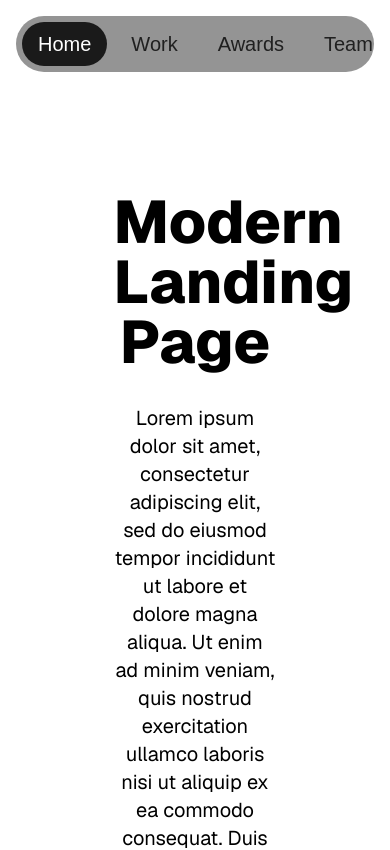
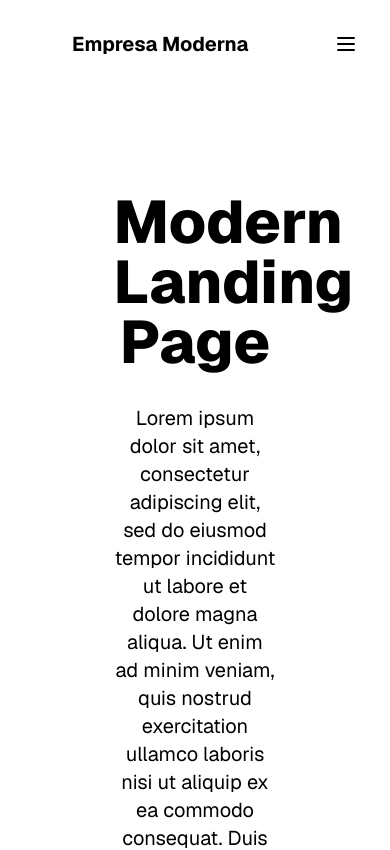
Before and after one commit to sergiomb04/testings-web, a Next.js app: page / in a window 390 px wide. Shown: the top 850 px of the page. Built offline with nearby package versions, Linux system fonts and the light colour scheme.

Commit message:
add navbar logo w/text + mobile responsive

```diff
--- /dev/null
+++ b/src/app/components/navbar/NavLogoComp.jsx
@@ -0,0 +1,10 @@
+import Image from "next/image";
+
+export default function NavLogoComp() {
+    return (
+        <div className={"flex gap-2 justify-center align-middle items-center font-sans font-bold w-max text-xl"}>
+            <Image src="/logo.svg" alt="Logo" width={40} height={10} color="white"/>
+            <p>Empresa Moderna</p>
+        </div>
+    )
+}
--- a/src/app/components/navbar/NavbarComponent.jsx
+++ b/src/app/components/navbar/NavbarComponent.jsx
@@ -1,27 +1,36 @@
 "use client";
-import {usePathname} from "next/navigation";
-import {LayoutGroup, motion} from "framer-motion";
+import { usePathname } from "next/navigation";
+import { LayoutGroup, motion } from "framer-motion";
 import Link from "next/link";
-import {useState} from "react";
+import {useEffect, useState} from "react";
+import NavLogoComp from "@/app/components/navbar/NavLogoComp";
 
 const links = [
-    {href: "/", title: "Home"},
-    {href: "/work", title: "Work"},
-    {href: "/awards", title: "Awards"},
-    {href: "/team", title: "Team"},
-    {href: "/prices", title: "Prices"},
-    {href: "/contact", title: "Contact"},
+    { href: "/", title: "Home" },
+    { href: "/work", title: "Work" },
+    { href: "/awards", title: "Awards" },
+    { href: "/team", title: "Team" },
+    { href: "/prices", title: "Prices" },
+    { href: "/contact", title: "Contact" },
 ];
 
 export default function NavbarComponent() {
     const pathname = usePathname();
     const [hovered, setHovered] = useState(null);
+    const [mobileNavOpen, setMobileNavOpen] = useState(false);
+
+    useEffect(() => {
+        setMobileNavOpen(false);
+    }, [pathname]);
 
     return (
-        <div className="flex justify-center">
+        <div className="flex items-center justify-between min-md:justify-start min-md:gap-12 w-full p-2">
+            <NavLogoComp />
+
+            {/* Links desktop */}
             <LayoutGroup id="navbar">
                 <ul
-                    className="flex gap-2 overflow-x-auto no-scrollbar p-1.5 bg-[#949494] rounded-full"
+                    className="hidden md:flex gap-2 p-1.5 bg-[#949494] rounded-full"
                     onMouseLeave={() => setHovered(null)}
                 >
                     {links.map((link) => (
@@ -36,11 +45,44 @@
                     ))}
                 </ul>
             </LayoutGroup>
+
+            {/* Botón hamburguesa mobile */}
+            <button className="md:hidden p-2" onClick={() => setMobileNavOpen(!mobileNavOpen)}>
+                <svg
+                    className="w-6 h-6"
+                    fill="none"
+                    stroke="currentColor"
+                    viewBox="0 0 24 24"
+                >
+                    <path
+                        strokeLinecap="round"
+                        strokeLinejoin="round"
+                        strokeWidth="2"
+                        d="M4 6h16M4 12h16M4 18h16"
+                    />
+                </svg>
+            </button>
+
+            {/* Menú mobile desplegable */}
+            {mobileNavOpen && (
+                <div className="absolute top-16 right-4 bg-white shadow-lg rounded-xl p-4 flex flex-col gap-2 md:hidden z-50">
+                    {links.map((link) => (
+                        <Link
+                            key={link.href}
+                            href={link.href}
+                            className="block px-4 py-2 text-[#202020] hover:bg-gray-200 rounded font-sans"
+                            draggable={false}
+                        >
+                            {link.title}
+                        </Link>
+                    ))}
+                </div>
+            )}
         </div>
     );
 }
 
-function NavbarLinkComponent({href, title, active, hovered, onEnter}) {
+function NavbarLinkComponent({ href, title, active, hovered, onEnter }) {
     return (
         <li
             className="relative text-[#202020] text-xl rounded-full px-4 py-2"
@@ -50,9 +92,9 @@
             {active && (
                 <motion.span
                     layoutId="active-link"
-                    initial={{opacity: 0, scale: 0.9}}
-                    animate={{opacity: 1, scale: 1}}
-                    transition={{duration: 0.2, ease: "easeOut"}}
+                    initial={{ opacity: 0, scale: 0.9 }}
+                    animate={{ opacity: 1, scale: 1 }}
+                    transition={{ duration: 0.2, ease: "easeOut" }}
                     className="absolute inset-0 bg-[#1A1A1A] rounded-full"
                 />
             )}
@@ -61,18 +103,28 @@
             {hovered && !active && (
                 <motion.span
                     layoutId="hover-link"
-                    initial={{opacity: 0}}
-                    animate={{opacity: 1}}
-                    exit={{opacity: 0}}
-                    transition={{type: "spring", stiffness: 600, damping: 40, mass: 0.35, duration: 0.5}}
+                    initial={{ opacity: 0 }}
+                    animate={{ opacity: 1 }}
+                    exit={{ opacity: 0 }}
+                    transition={{
+                        type: "spring",
+                        stiffness: 600,
+                        damping: 40,
+                        mass: 0.35,
+                        duration: 0.5,
+                    }}
                     className="absolute inset-0 bg-[#DDDEE2] rounded-full pointer-events-none"
                 />
             )}
 
-            <Link href={href} className="relative z-10 w-full h-full flex items-center justify-center" draggable={false}>
+            <Link
+                href={href}
+                className="relative z-10 w-full h-full flex items-center justify-center"
+                draggable={false}
+            >
                 <motion.span
-                    animate={{color: active ? "#FFFFFF" : "#202020"}}
-                    transition={{duration: 0.2}}
+                    animate={{ color: active ? "#FFFFFF" : "#202020" }}
+                    transition={{ duration: 0.2 }}
                 >
                     {title}
                 </motion.span>
```
